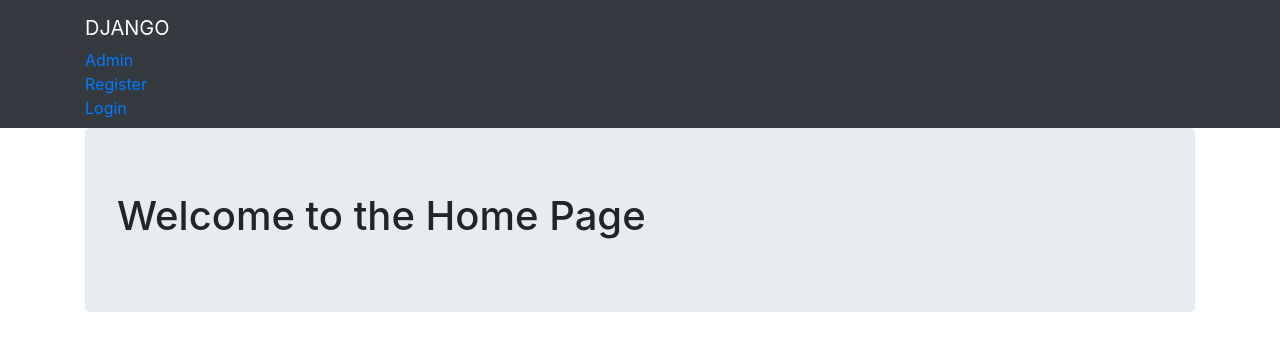
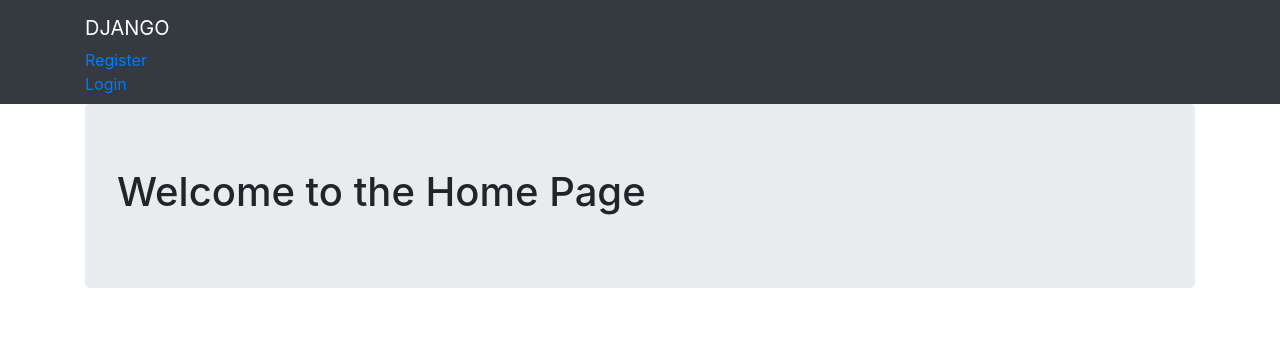
Before and after one commit to DhanushEswar/django_deployment, a Django app: page / in a window 1280 px wide. Shown: the top 351 px of the page. Run offline with Django 3.2, Linux system fonts and the light colour scheme; some libraries are stand-ins or nearby versions.

Commit message:
Disabled Admin Access

```diff
--- a/fourth_project/templates/basic_app/base.html
+++ b/fourth_project/templates/basic_app/base.html
@@ -12,7 +12,7 @@
         <div class="container">
             <ul class="nav navbar-nav">
                 <li> <a class="navbar-brand" href="{% url 'index' %}">DJANGO</a> </li>
-                <li><a class="navbar-link" href="{% url 'admin:index' %}">Admin</a></li>
+                <!-- <li><a class="navbar-link" href="{% url 'admin:index' %}">Admin</a></li> -->
                 <li><a class="navbar-link" href="{% url 'basic_app:register' %}">Register</a></li>
                 {% if user.is_authenticated %}
                 <li><a class= "navbar-link"href="{% url 'logout' %}">Logout</a></li>
```
